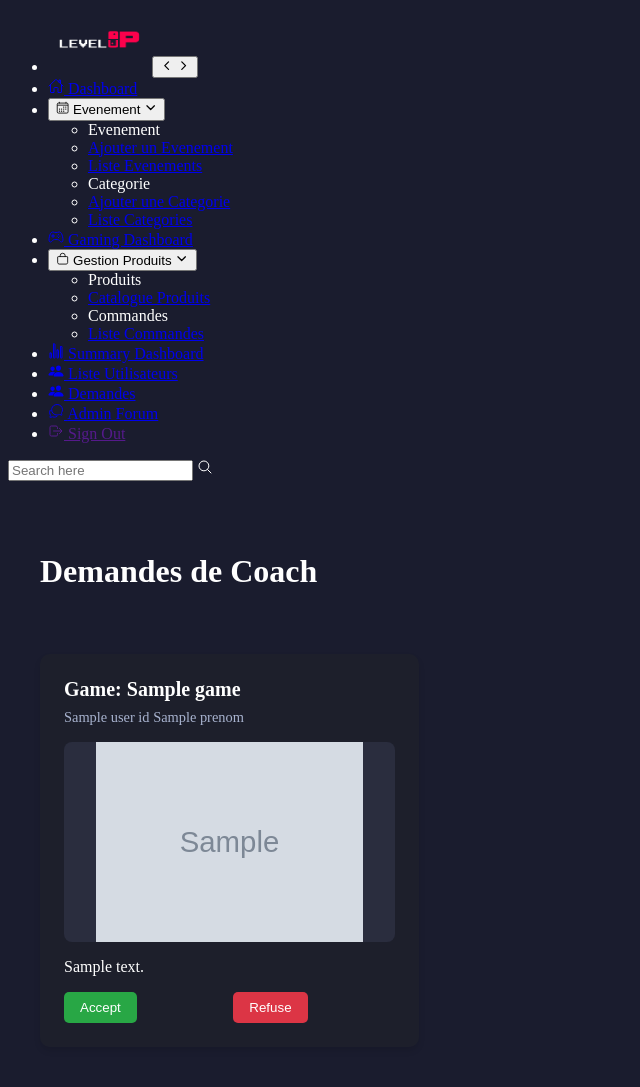
After one commit to feresad/PidevSymfony, a Symfony app: template templates/coach/list_applications.html.twig in a window 1280 px wide. The commit adds this page. Shown: the whole page, without its empty margins (0-640 px from the left). Run offline with Twig, Linux system fonts and the light colour scheme; the template is opened without the code that fills it: most values are stand-ins (such as "Sample title", 1, 10 or a date in 2020); grey boxes marked "Sample" are stand-in pictures; style sheets or scripts are compiled from the project's sources; some libraries are stand-ins or nearby versions.

Commit message:
add Coach demande

```diff
--- a/config/services.yaml
+++ b/config/services.yaml
@@ -15,6 +15,7 @@ parameters:
     stripe_public_key: '%env(STRIPE_PUBLIC_KEY)%'
     stripe.public_key: '%env(STRIPE_PUBLIC_KEY)%'
     imgbb_api_key: '%env(IMGBB_API_KEY)%'
+    cv_directory: 'C:\xampp\htdocs\img'
 
 services:
     App\Controller\ForumController:
--- a/src/Security/GoogleAuthenticator.php
+++ b/src/Security/GoogleAuthenticator.php
@@ -64,7 +64,7 @@ class GoogleAuthenticator extends OAuth2Authenticator
                     $names = explode(' ', $googleUser->getName());
                     $user->setNom($names[0] ?? '');
                     $user->setPrenom($names[1] ?? '');
-                    $user->setNickname($email);
+                    $user->setNickname($names[0] ?? '');
                     $user->setNumero(0);
                     $user->setMotPasse(bin2hex(random_bytes(16)));
                     $user->setRole(Role::CLIENT);
--- a/templates/base.html.twig
+++ b/templates/base.html.twig
@@ -218,6 +218,7 @@
                     <li><a href="{{ path('evenement_list') }}">Événements</a></li>
                     <li><a href="{{ path('app_store') }}">Boutique</a></li>
                     <li><a href="{{ path('session_client_list') }}">Coach</a></li>
+                    <li><a href="{{ path('app_become_coach') }}">Rejoignez-nous</a></li>
                 </ul>
             </div>
         </div>
--- a/templates/baseadmin.html.twig
+++ b/templates/baseadmin.html.twig
@@ -125,6 +125,14 @@
                     <span>Liste Utilisateurs</span>
                 </a>
             </li>
+
+            <li>
+                <a href="{{ path('app_coach_applications') }}">
+                    <ion-icon name="people"></ion-icon>
+                    <span>Demandes</span>
+                </a>
+            </li>
+
             <!-- Updated navigation item for Admin Forum -->
             <li>
                 <a href="{{ path('forum_admin') }}">
--- /dev/null
+++ b/templates/coach/list_applications.html.twig
@@ -0,0 +1,150 @@
+{% extends 'baseadmin.html.twig' %}
+
+{% block title %}Demandes de Coach{% endblock %}
+
+{% block stylesheets %}
+{{ parent() }}
+<style>
+    body {
+        background-color: #1a1c2e;
+        color: white;
+        min-height: 100vh;
+    }
+    .applications-grid {
+        display: grid;
+        grid-template-columns: repeat(auto-fill, minmax(300px, 1fr));
+        gap: 2rem;
+        padding: 2rem;
+    }
+    .application-card {
+        background-color: rgba(30, 32, 44, 0.95);
+        border-radius: 10px;
+        padding: 1.5rem;
+        box-shadow: 0 4px 6px rgba(0, 0, 0, 0.1);
+    }
+    .application-header {
+        margin-bottom: 1rem;
+    }
+    .game-title {
+        font-size: 1.25rem;
+        font-weight: bold;
+        color: #fff;
+        margin-bottom: 0.5rem;
+    }
+    .user-name {
+        color: #a8b3cf;
+        font-size: 0.9rem;
+    }
+    .cv-preview {
+        width: 100%;
+        height: 200px;
+        background-color: #2a2d3e;
+        border-radius: 8px;
+        margin-bottom: 1rem;
+        display: flex;
+        align-items: center;
+        justify-content: center;
+        overflow: hidden;
+    }
+    .cv-preview img {
+        max-width: 100%;
+        max-height: 100%;
+        object-fit: contain;
+    }
+    .action-buttons {
+        display: flex;
+        gap: 0.5rem;
+        margin-top: 1rem;
+    }
+    .btn-accept {
+        background-color: #28a745;
+        color: white;
+        border: none;
+        padding: 0.5rem 1rem;
+        border-radius: 5px;
+        cursor: pointer;
+        flex: 1;
+    }
+    .btn-refuse {
+        background-color: #dc3545;
+        color: white;
+        border: none;
+        padding: 0.5rem 1rem;
+        border-radius: 5px;
+        cursor: pointer;
+        flex: 1;
+    }
+    .btn-accept:hover {
+        background-color: #218838;
+    }
+    .btn-refuse:hover {
+        background-color: #c82333;
+    }
+    .page-title {
+        color: white;
+        padding: 2rem;
+        margin: 0;
+        font-size: 2rem;
+        font-weight: bold;
+    }
+    .alert {
+        margin: 1rem 2rem;
+        padding: 1rem;
+        border-radius: 5px;
+    }
+    .alert-success {
+        background-color: rgba(40, 167, 69, 0.2);
+        border: 1px solid #28a745;
+        color: #fff;
+    }
+    .alert-info {
+        background-color: rgba(23, 162, 184, 0.2);
+        border: 1px solid #17a2b8;
+        color: #fff;
+    }
+</style>
+{% endblock %}
+
+{% block body %}
+    <h1 class="page-title">Demandes de Coach</h1>
+
+    {% for label, messages in app.flashes %}
+        {% for message in messages %}
+            <div class="alert alert-{{ label }}">
+                {{ message }}
+            </div>
+        {% endfor %}
+    {% endfor %}
+
+    <div class="applications-grid">
+        {% for demande in demandes %}
+            <div class="application-card">
+                <div class="application-header">
+                    <div class="game-title">Game: {{ demande.game }}</div>
+                    <div class="user-name">{{ demande.userId.nom }} {{ demande.userId.prenom }}</div>
+                </div>
+
+                <div class="cv-preview">
+                    {% if demande.file ends with '.pdf' %}
+                        <embed src="{{ 'http://localhost/img/' ~ demande.file }}" type="application/pdf" width="100%" height="100%">
+                    {% else %}
+                        <img src="{{ 'http://localhost/img/' ~ demande.file }}" alt="CV Preview">
+                    {% endif %}
+                </div>
+
+                <div class="description">
+                    {{ demande.description|length > 100 ? demande.description|slice(0, 100) ~ '...' : demande.description }}
+                </div>
+
+                <div class="action-buttons">
+                    <form action="{{ path('app_coach_application_accept', {'id': demande.id}) }}" method="post" style="flex: 1;">
+                        <button type="submit" class="btn-accept">Accept</button>
+                    </form>
+                    <form action="{{ path('app_coach_application_refuse', {'id': demande.id}) }}" method="post" style="flex: 1;">
+                        <button type="submit" class="btn-refuse">Refuse</button>
+                    </form>
+                </div>
+            </div>
+        {% endfor %}
+    </div>
+{% endblock %}
```
Also changed, not shown: src/Controller/CoachApplicationController.php (added, +117 -0 lines), src/Entity/Demande.php (+4 -10 lines), templates/coach/application.html.twig (added, +114 -0 lines), 1 other file.
